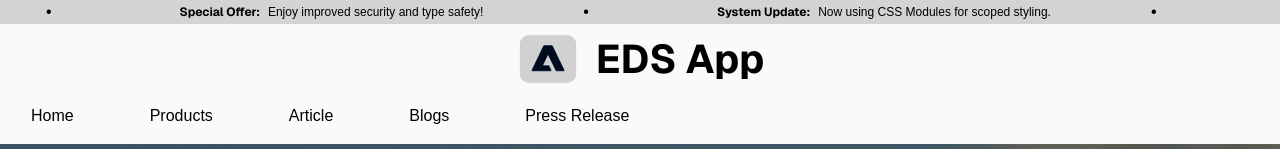
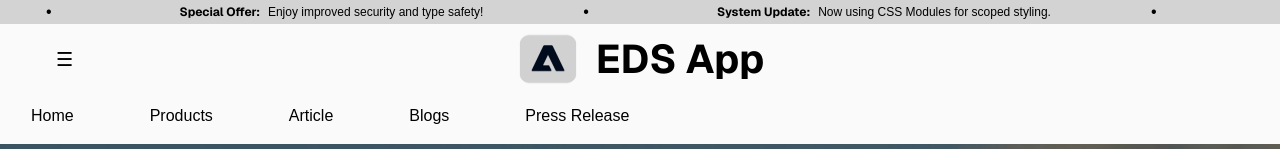
Before and after one commit to i3e-ai/ngc-reactJS-web, a Next.js app: page /blog in a window 1280 px wide. Shown: the top 149 px of the page. Built offline with nearby package versions, Linux system fonts and the light colour scheme; a web font is replaced by a local one.

Commit message:
fix(header): resolve multiple component issues and improve a11y

```diff
--- a/src/app/blocks/header/header.css
+++ b/src/app/blocks/header/header.css
@@ -24,17 +24,17 @@
   margin: 0;
 }
 .header.block .nav-hamburger {
-  display: none;
+  position: absolute;
+  left: 0.5rem;
+  top: 50%;
+  transform: translateY(-50%);
+}
+.header.block .nav-hamburger button {
+  padding: 8px;
   cursor: pointer;
   background: none;
   border: none;
-  color: black;
-  position: absolute;
-  left: 1rem;
-  top: 50%;
-  transform: translateY(-50%);
-  font-size: 24px;
-  z-index: 1000;
+  font-size: larger;
 }
 @media (min-width: 769px) {
   .nav-sections .nav-menu {
--- a/src/app/blocks/header/header.less
+++ b/src/app/blocks/header/header.less
@@ -1,4 +1,4 @@
-@import (reference) "../../styles/styles.less";
+@import (reference) '../../styles/styles.less';
 
 // 1. BASE HEADER STYLES (Applies to all screen sizes)
 
@@ -32,17 +32,19 @@
   }
 
   .nav-hamburger {
-    display: none; // Hidden by default
-    cursor: pointer;
-    background: none;
-    border: none;
-    color: black;
     position: absolute;
-    left: 1rem;
+    left: @space-2;
     top: 50%;
     transform: translateY(-50%);
-    font-size: 24px;
-    z-index: 1000;
+
+    // hamburger button
+    button {
+      padding: 8px;
+      cursor: pointer;
+      background: none;
+      border: none;
+      font-size:larger;
+    }
   }
 }
 
@@ -69,7 +71,6 @@
     }
   }
 }
-
 
 // 3. MOBILE NAVIGATION STYLES (This is the corrected section)
 @media (max-width: 768px) {
--- a/src/app/blocks/header/header.tsx
+++ b/src/app/blocks/header/header.tsx
@@ -12,34 +12,12 @@ export default function Header() {
   const toggleMenu = () => {
     setIsOpen(!isOpen);
 
-    if (!isOpen) {
-      document.body.classList.add('no-scroll');
-    } else {
-      document.body.classList.remove('no-scroll');
-    }
   }
 
-  useEffect(() => {
-    const setupNavigation = () => {
-      const navigationMenu = document.querySelector('.nav-menu');
-      if (navigationMenu) {
-        const navLinks = document.querySelectorAll('a');
-        navLinks.forEach((link) => {
-          link.addEventListener('click', () => {
-            setIsOpen(false);
-            document.body.classList.remove('no-scroll')
-          });
-        });
-      } else {
-        setTimeout(setupNavigation, 100);
-      }
-    };
-    setupNavigation();
-
-    return () => {
-      document.body.classList.remove('no-scroll');
-    }
-  }, [])
+  const handleLinkClick = () => {
+    setIsOpen(false);
+    document.body.classList.remove('no-scroll');
+  };
 
   // Close menu when clicking outside
   useEffect(() => {
@@ -84,7 +62,7 @@ export default function Header() {
       <div className="header block">
         <div className="header-content">
           <div className="nav-hamburger" onClick={toggleMenu}>
-            <button className="hamburger-button"><b>☰</b></button>
+            <button className="hamburger-button" type="button" aria-label="Toggle navigation menu" aria-expanded={isOpen}>☰</button>
           </div>
           <div className="title-block">
             <Image src="/assets/logo.png" alt="logo" width={64} height={56} />
@@ -93,8 +71,8 @@ export default function Header() {
             </div>
           </div>
         </div>
-        <div className="naviagation-content">
-          <Navigation isOpen={isOpen} />
+        <div className="navigation-content">
+          <Navigation isOpen={isOpen} onLinkClick={handleLinkClick} />
         </div>
       </div>
     </div>
--- a/src/app/blocks/navigation/navigation.tsx
+++ b/src/app/blocks/navigation/navigation.tsx
@@ -86,8 +86,12 @@ const navigationData: Record<string, DropdownContent> = {
   }
 };
 
+interface NavigationProps {
+  isOpen: boolean;
+  onLinkClick: () => void;
+}
 
-export default function Navigation({ isOpen }: { isOpen: boolean }) {
+export default function Navigation({ isOpen, onLinkClick }: NavigationProps) {
   return (
     <nav className={`nav-sections ${isOpen ? 'is-open' : ''}`}>
       <ul className="nav-menu">
```
